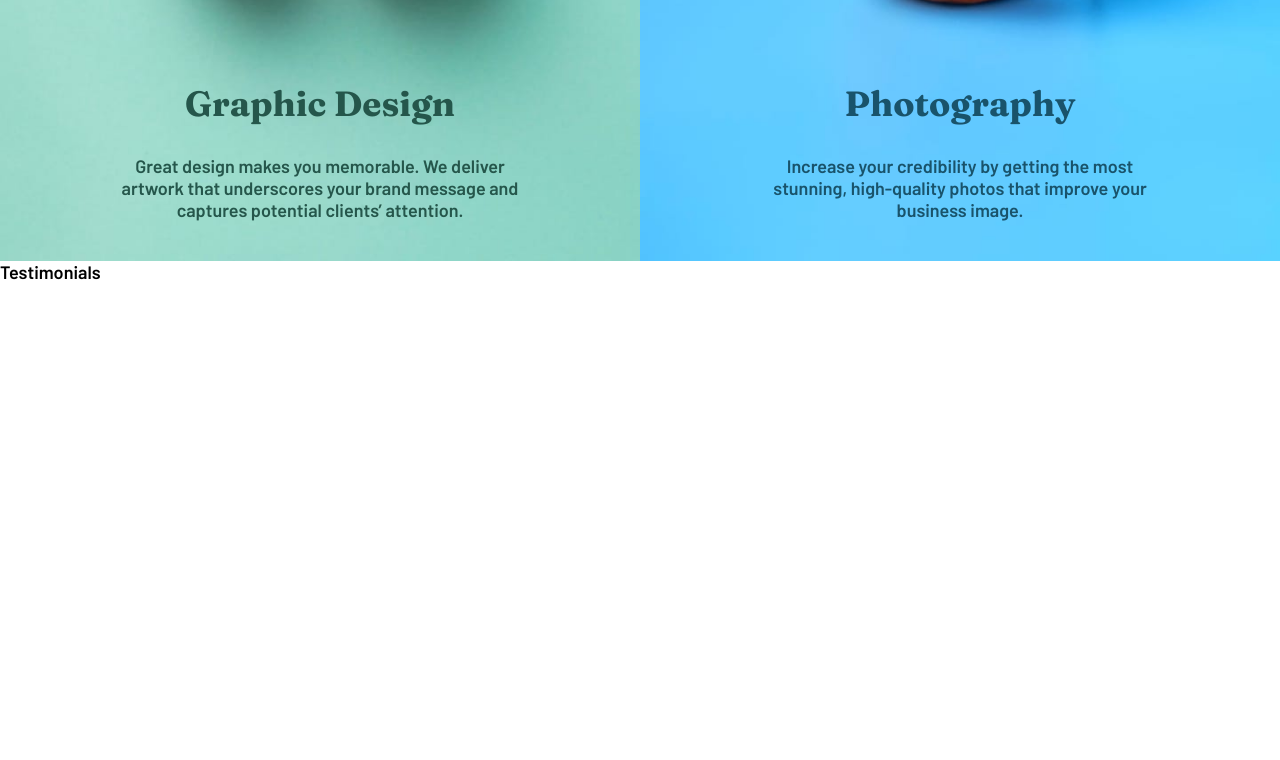
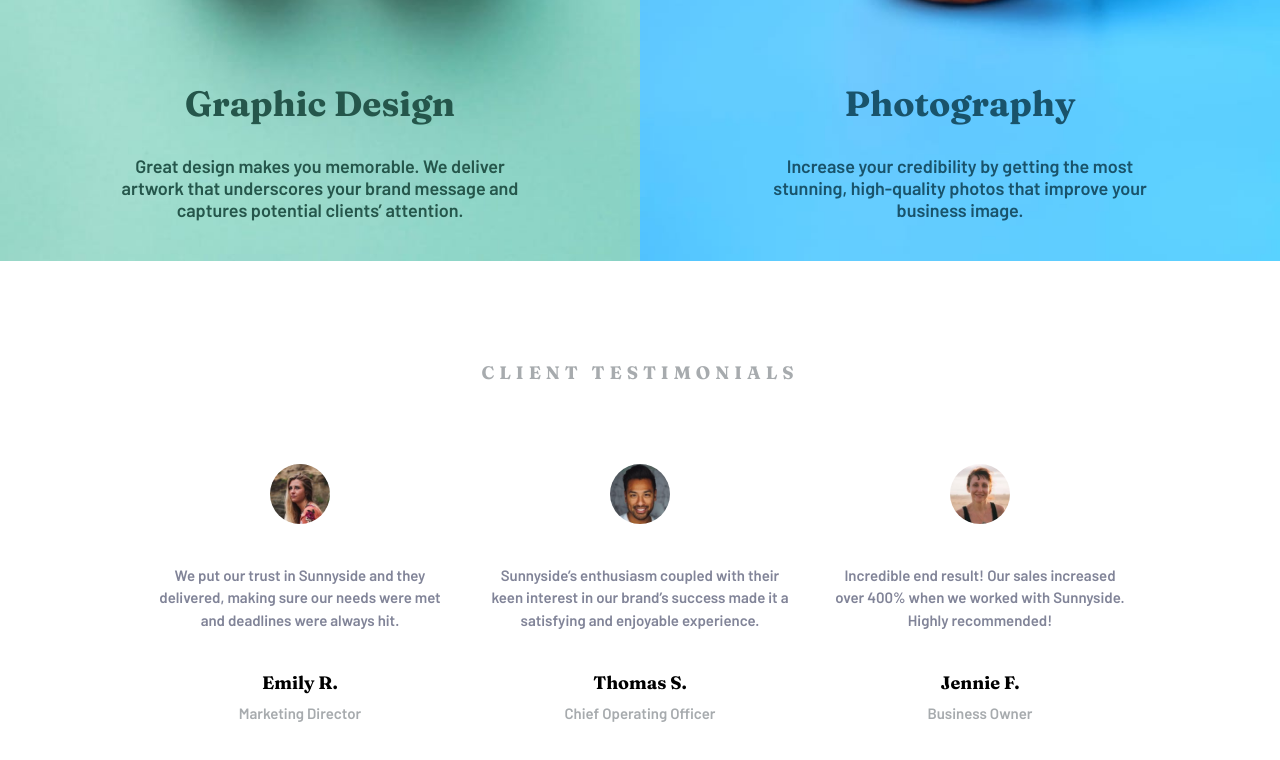
Before and after one commit to Merxibeaucoup/FRONTEND-MENTOR-CHALLENGE-REACT-SCSS-SUNNYSIDE-AGENCY, a React (Create React App) app: page / in a window 1280 px wide. Shown: the part 2019-2779 px from the top of the page. Before the commit the page ends 2302 px from the top, so only its background shows below. Built offline with nearby package versions, Linux system fonts and the light colour scheme.

Commit message:
testimonials done

```diff
--- a/src/components/Testimonials.jsx
+++ b/src/components/Testimonials.jsx
@@ -1,7 +1,69 @@
 import React from "react";
 
 const Testimonials = () => {
-  return <div>Testimonials</div>;
+  const emily = "./assets/images/image-emily.jpg";
+  const thomas = "./assets/images/image-thomas.jpg";
+  const jennie = "./assets/images/image-jennie.jpg";
+  return (
+    <>
+      <div className="testimonials">
+        <h2 className="testimonials__header">Client testimonials</h2>
+        <div className="content-container">
+          <div className="testimonials__content">
+            <img
+              src={emily}
+              alt="emily"
+              className="testimonials__content__image"
+            />
+            <p className="testimonials__content__paragraph">
+              We put our trust in Sunnyside and they delivered, making sure our
+              needs were met and deadlines were always hit.
+            </p>
+            <div className="testimonials__content__info">
+              <h4 className="testimonials__content__info__name">Emily R.</h4>
+              <p className="testimonials__content__info__career">
+                Marketing Director
+              </p>
+            </div>
+          </div>
+          <div className="testimonials__content">
+            <img
+              src={thomas}
+              alt="thomas"
+              className="testimonials__content__image"
+            />
+            <p className="testimonials__content__paragraph">
+              Sunnyside’s enthusiasm coupled with their keen interest in our
+              brand’s success made it a satisfying and enjoyable experience.
+            </p>
+            <div className="testimonials__content__info">
+              <h4 className="testimonials__content__info__name">Thomas S.</h4>
+              <p className="testimonials__content__info__career">
+                Chief Operating Officer
+              </p>
+            </div>
+          </div>
+          <div className="testimonials__content">
+            <img
+              src={jennie}
+              alt="jennie"
+              className="testimonials__content__image"
+            />
+            <p className="testimonials__content__paragraph">
+              Incredible end result! Our sales increased over 400% when we
+              worked with Sunnyside. Highly recommended!
+            </p>
+            <div className="testimonials__content__info">
+              <h4 className="testimonials__content__info__name">Jennie F.</h4>
+              <p className="testimonials__content__info__career">
+                Business Owner
+              </p>
+            </div>
+          </div>
+        </div>
+      </div>
+    </>
+  );
 };
 
 export default Testimonials;
--- a/src/main.scss
+++ b/src/main.scss
@@ -5,6 +5,7 @@
 @use "./scss/components/nav";
 @use "./scss/components/header";
 @use "./scss/components/cta";
+@use "./scss/components/testimonials";
 
 // import abstracts
 @use "./scss/abstracts/variables";
--- /dev/null
+++ b/src/scss/components/_testimonials.scss
@@ -0,0 +1,49 @@
+@use "../abstracts/" as *;
+
+.testimonials {
+  @include align(flex, center, center);
+  flex-direction: column;
+  gap: 8rem;
+  padding: 10rem;
+
+  &__header {
+    color: $grayblue;
+    text-transform: uppercase;
+    font-size: 1.8rem;
+    letter-spacing: 0.5rem;
+  }
+
+  &__content {
+    @include align(flex, center, center);
+    flex-direction: column;
+    gap: 4rem;
+
+    &__image {
+      border-radius: 90rem;
+      width: 6rem;
+    }
+    &__paragraph {
+      text-align: center;
+      color: $darkgrayblue;
+      font-size: 1.5rem;
+      line-height: 1.5;
+      width: 30rem;
+    }
+    &__info {
+      @include align(flex, center, center);
+      flex-direction: column;
+      gap: 1rem;
+      text-align: center;
+
+      &__career {
+        font-size: 1.5rem;
+        color: $grayblue;
+      }
+    }
+  }
+}
+
+.content-container {
+  @include align(flex, center, center);
+  gap: 4rem;
+}
```
Also changed, not shown: src/main.css (+1 -1 lines).
